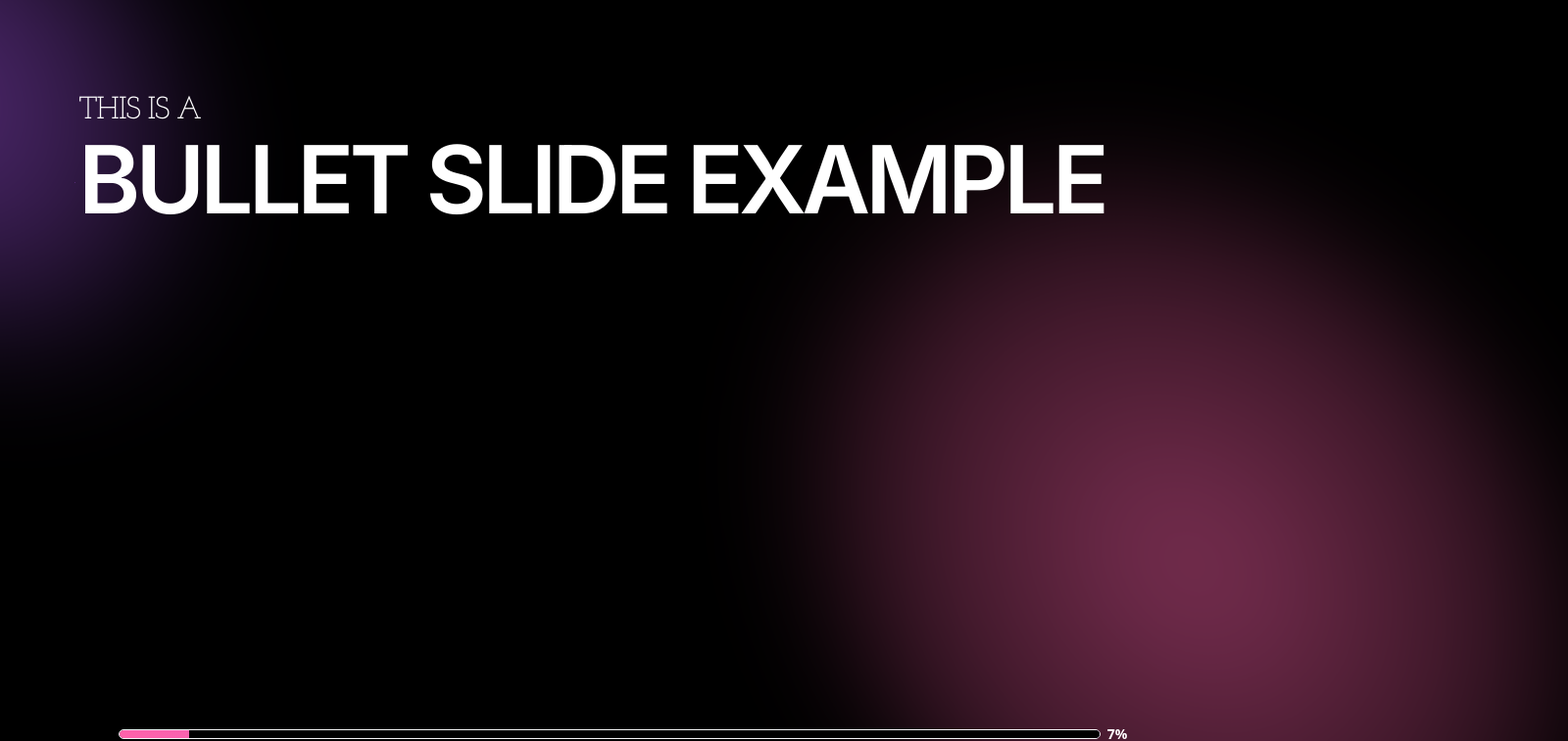
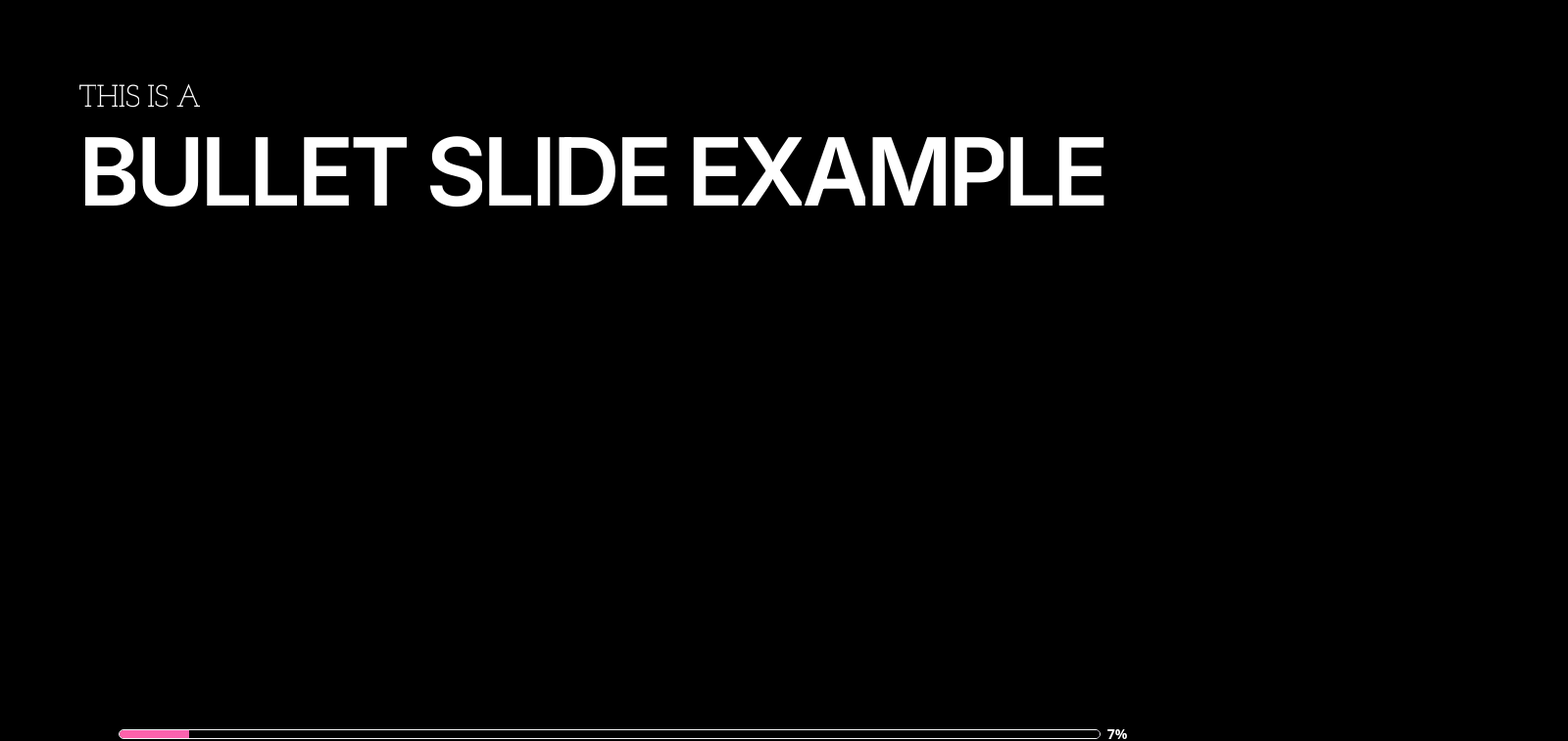
Before and after one commit to HBerglund/presoJS, a React (Create React App) app: page / in a window 1280 px wide. Shown: the top 757 px of the page at 98% size, 1600 px wide, since content can reach past the window. Built offline with nearby package versions, Linux system fonts and the light colour scheme.

Commit message:
Refacture props for animated text + fix blurblob animations

```diff
--- a/src/Components/AnimatedText.tsx
+++ b/src/Components/AnimatedText.tsx
@@ -4,32 +4,22 @@ import { motion } from 'framer-motion';
 
 interface AnimatedTextProps {
   children: React.ReactNode;
-  size: 'xs' | 'sm' | 'md' | 'lg' | 'xl';
-  variant: 'sansHeading' | 'serifHeading' | 'sansBody';
   splitOn?: 'words' | 'chars';
-  overflowHidden?: true;
   delay?: number;
   staggerChildren?: true;
-  animateFrom?:
-    | 'top'
-    | 'bottom'
-    | 'left'
-    | 'right'
-    | 'bottom-left'
-    | 'bottom-right'
-    | 'top-left'
-    | 'top-right';
+  disableAnimations?: boolean;
+  className?: string;
+  animation?: 'top' | 'bottom' | 'opacity-left' | 'opacity-right';
 }
 
 const AnimatedText: React.FC<AnimatedTextProps> = ({
   children,
-  size,
-  variant,
   splitOn,
   delay,
-  overflowHidden,
   staggerChildren,
-  animateFrom,
+  className,
+  animation,
+  disableAnimations,
 }) => {
   const getElements = () => {
     if (splitOn === 'words') {
@@ -43,42 +33,17 @@ const AnimatedText: React.FC<AnimatedTextProps> = ({
 
   const elements = getElements();
 
-  const getSize = () => {
-    switch (size) {
-      case 'xs':
-        return 'text-xs';
-      case 'sm':
-        return 'text-sm';
-      case 'md':
-        return 'text-md';
-      case 'lg':
-        return 'text-lg';
-      case 'xl':
-        return 'text-xl';
-      default:
-        return '';
-    }
-  };
-
   // NEED DEFAULT
   const getAnimation = () => {
-    switch (animateFrom) {
+    switch (animation) {
       case 'top':
         return { x: 0, y: '-105%' };
       case 'bottom':
         return { x: 0, y: '105%' };
-      case 'left':
-        return { x: '-105%', y: 0 };
-      case 'right':
-        return { x: '105%', y: 0 };
-      case 'top-left':
-        return { x: '-50%', y: '-105%' };
-      case 'top-right':
-        return { x: '50%', y: '-105%' };
-      case 'bottom-left':
-        return { x: '-50%', y: '105%' };
-      case 'bottom-right':
-        return { x: '50%', y: '105%' };
+      case 'opacity-left':
+        return { x: '-15%', y: '50%', opacity: 0 };
+      case 'opacity-right':
+        return { x: '15%', y: '50%', opacity: 0 };
       default:
         return '';
     }
@@ -89,7 +54,7 @@ const AnimatedText: React.FC<AnimatedTextProps> = ({
     visible: {
       opacity: 1,
       transition: {
-        delay: delay || 0.5,
+        delay: delay || 0,
         when: 'beforeChildren',
         staggerChildren: staggerChildren ? 0.015 : 0.005,
       },
@@ -104,12 +69,18 @@ const AnimatedText: React.FC<AnimatedTextProps> = ({
       opacity: 1,
       transition: {
         duration: i < 10 ? 0.7 + i * 0.01 : 1,
-        ease: [0.2, 0.9, 0.6, 1],
+        ease:
+          animation === 'top' || animation === 'bottom'
+            ? [0.2, 0.9, 0.6, 1]
+            : [0.7, 0.4, 0.3, 0.8],
       },
     }),
   };
 
-  if (Array.isArray(elements)) {
+  if (disableAnimations || !Array.isArray(elements)) {
+    return <span className={classNames(className)}>{elements}</span>;
+  }
+
   return (
     <motion.div
       variants={parentAnimation}
@@ -120,8 +91,8 @@ const AnimatedText: React.FC<AnimatedTextProps> = ({
       {elements.map((el, i) => (
         <div
           style={
-              overflowHidden
-                ? { overflowY: 'hidden', overflowX: 'visible' }
+            animation === 'top' || animation === 'bottom'
+              ? { overflow: 'hidden' }
               : {}
           }
           className='pt-1'
@@ -130,7 +101,7 @@ const AnimatedText: React.FC<AnimatedTextProps> = ({
             key={i}
             variants={childAnimation}
             custom={i}
-              className={classNames('text-textPrimary', getSize(), variant)}
+            className={classNames(className)}
           >
             {el}
           </motion.span>
@@ -138,13 +109,6 @@ const AnimatedText: React.FC<AnimatedTextProps> = ({
       ))}
     </motion.div>
   );
-  }
-
-  return (
-    <span className={classNames('text-textPrimary', getSize(), variant)}>
-      {elements}
-    </span>
-  );
 };
 
 export default AnimatedText;
--- a/src/Components/BlurBlob.tsx
+++ b/src/Components/BlurBlob.tsx
@@ -18,7 +18,7 @@ const BlurBlob = ({ position, color, size }: BlurBlobProps) => {
       case 3:
         return 'bottom-[-20%] right-[-25%]';
       case 4:
-        return 'bottom-[-20%] right-[-25%]';
+        return 'bottom-[-20%] left-[-25%]';
     }
   };
   const getColor = () => {
@@ -31,7 +31,6 @@ const BlurBlob = ({ position, color, size }: BlurBlobProps) => {
         return 'from-tertiary';
     }
   };
-  console.log('hej');
 
   const getSize = () => {
     switch (size) {
@@ -44,16 +43,31 @@ const BlurBlob = ({ position, color, size }: BlurBlobProps) => {
 
   return (
     <motion.div
+      exit={{ opacity: 0, transition: { duration: 0.5 } }}
       initial={{ opacity: 0 }}
-      animate={{ opacity: 0.5 }}
-      transition={{ duration: 1 }}
+      animate={{ opacity: 1 }}
+      transition={{
+        duration: 1,
+        delay: 0.5,
+      }}
+    >
+      <motion.div
+        initial={{ opacity: 0.5, scale: 1, y: '-10%', x: '-10%' }}
+        animate={{ opacity: 0.3, scale: 0.8, y: '20%', x: '10%' }}
+        transition={{
+          duration: 7,
+          delay: 3,
+          repeatType: 'mirror',
+          repeat: Infinity,
+        }}
         className={classNames(
           getSize(),
           getPosition(),
           getColor(),
-        'fixed bg-gradient-radial z-0 blur-3xl rounded-full skew-y-12'
+          'fixed bg-gradient-radial z-0 blur-4xl rounded-full skew-y-12'
         )}
       ></motion.div>
+    </motion.div>
   );
 };
 
--- a/src/Components/SlideParent.tsx
+++ b/src/Components/SlideParent.tsx
@@ -12,7 +12,7 @@ const SlideParent: React.FC<Props> = ({ children }) => {
 
   return (
     <motion.div
-      className={'relative z-10'}
+      className={'relative z-10 overflow-hidden'}
       initial={{
         x: presentationContext.direction === 'forward' ? '100%' : '-100%',
       }}
@@ -28,8 +28,6 @@ const SlideParent: React.FC<Props> = ({ children }) => {
       >
         {children}
       </div>
-      <BlurBlob position={1} size='small' color='primary' />
-      <BlurBlob position={3} size='large' color='secondary' />
     </motion.div>
   );
 };
--- a/src/Presentation.tsx
+++ b/src/Presentation.tsx
@@ -2,6 +2,7 @@ import React, { useCallback, useContext, useEffect } from 'react';
 import { PresentationContext } from './Context/PresentationContext';
 import { AnimatePresence } from 'framer-motion';
 import grain from './assets/bg-grain.png';
+import BlurBlob from './Components/BlurBlob';
 
 const Presentation = () => {
   const presentationContext = useContext(PresentationContext);
@@ -28,14 +29,22 @@ const Presentation = () => {
   }, [keyPress]);
 
   return (
+    <div>
       <AnimatePresence exitBeforeEnter initial={false}>
         <div key={presentationDeck[currentSlide].id}>
           {presentationDeck[currentSlide].component}
           <div className={'fixed inset-0'}>
-          <img className={'w-full h-full'} src={grain} alt='background grain' />
+            <img
+              className={'w-full h-full'}
+              src={grain}
+              alt='background grain'
+            />
           </div>
         </div>
       </AnimatePresence>
+      {/* <BlurBlob position={1} size='small' color='primary' />
+      <BlurBlob position={3} size='large' color='secondary' /> */}
+    </div>
   );
 };
 
--- a/src/Slides/BulletSlide.tsx
+++ b/src/Slides/BulletSlide.tsx
@@ -1,4 +1,5 @@
 import React, { useCallback, useEffect, useState } from 'react';
+import AnimatedText from '../Components/AnimatedText';
 import Bullet from '../Components/Bullet';
 import SlideParent from '../Components/SlideParent';
 
@@ -35,14 +36,23 @@ const BulletSlide = ({ title, subTitle, bullets }: BulletSlideProps) => {
     <SlideParent>
       <div className='flex flex-col items-start h-full w-full'>
         {subTitle && (
-          <span className='text-textPrimary serifHeading text-xs mt-4'>
+          <AnimatedText
+            className='text-textPrimary serifHeading text-xs'
+            animation='bottom'
+            splitOn='chars'
+          >
             {subTitle}
-          </span>
+          </AnimatedText>
         )}
         {title && (
-          <span className='text-xl text-textPrimary sansHeading w-full'>
+          <AnimatedText
+            className='text-xl text-textPrimary sansHeading w-full'
+            animation='bottom'
+            splitOn='chars'
+            delay={0.25}
+          >
             {title}
-          </span>
+          </AnimatedText>
         )}
         <div className='flex h-full flex-col flex-wrap mt-16'>
           {visibleBullets.map((bullet: string, i: number) => (
--- a/src/Slides/CarouselSlide.tsx
+++ b/src/Slides/CarouselSlide.tsx
@@ -5,6 +5,7 @@ import { CarouselSlideType } from '../data';
 import { ReactComponent as ArrowLeft } from '../assets/arrow-left.svg';
 import { ReactComponent as ArrowRight } from '../assets/arrow-right.svg';
 import SlideParent from '../Components/SlideParent';
+import BlurBlob from '../Components/BlurBlob';
 
 type CarouselSliderProps = {
   carouselCards: CarouselSlideType[];
@@ -92,6 +93,7 @@ const CarouselSlide: FC<CarouselSliderProps> = ({
           </button>
         </div>
       </div>
+      <BlurBlob position={2} size='small' color='tertiary' />
     </SlideParent>
   );
 };
--- a/src/Slides/TestimonialSlide.tsx
+++ b/src/Slides/TestimonialSlide.tsx
@@ -3,6 +3,7 @@ import classNames from 'classnames';
 import { motion } from 'framer-motion';
 import SlideParent from '../Components/SlideParent';
 import Image from '../Components/Image';
+import BlurBlob from '../Components/BlurBlob';
 
 type TestimonialSlideProps = {
   preHeading: string;
@@ -20,6 +21,7 @@ const TestimonialSlide: FC<TestimonialSlideProps> = ({
   imageUrl,
 }: TestimonialSlideProps) => {
   return (
+    <div>
       <SlideParent>
         <div className='h-full flex justify-center items-center p-16'>
           <div className={classNames('flex flex-col p-8')}>
@@ -92,6 +94,8 @@ const TestimonialSlide: FC<TestimonialSlideProps> = ({
           )}
         </div>
       </SlideParent>
+      <BlurBlob position={1} size='large' color='tertiary' />
+    </div>
   );
 };
 
--- a/src/index.css
+++ b/src/index.css
@@ -44,14 +44,14 @@ span {
     font-family: Inter;
     letter-spacing: -0.02em;
     font-weight: 400;
-    line-height: 1.3;
+    line-height: 1.25;
   }
   .gradientMask {
     /* Fallback: Set a background color. */
     @apply bg-textPrimary;
 
     /* Create the gradient. */
-    @apply bg-gradient-to-tr;
+    @apply bg-gradient-to-r;
     @apply to-secondary;
     @apply from-tertiary;
 
--- a/tailwind.config.js
+++ b/tailwind.config.js
@@ -12,6 +12,9 @@ module.exports = {
       spacing: {
         128: '32rem',
         144: '36rem',
+      },
+      blur: {
+        '4xl': '100px'
       },
       borderRadius: {
         '4xl': '2rem',
```
Also changed, not shown: src/Components/Bullet.tsx (+10 -23 lines), src/Slides/TextSlide.tsx (+33 -15 lines). Lines whose indentation alone changed are shown as unchanged.
